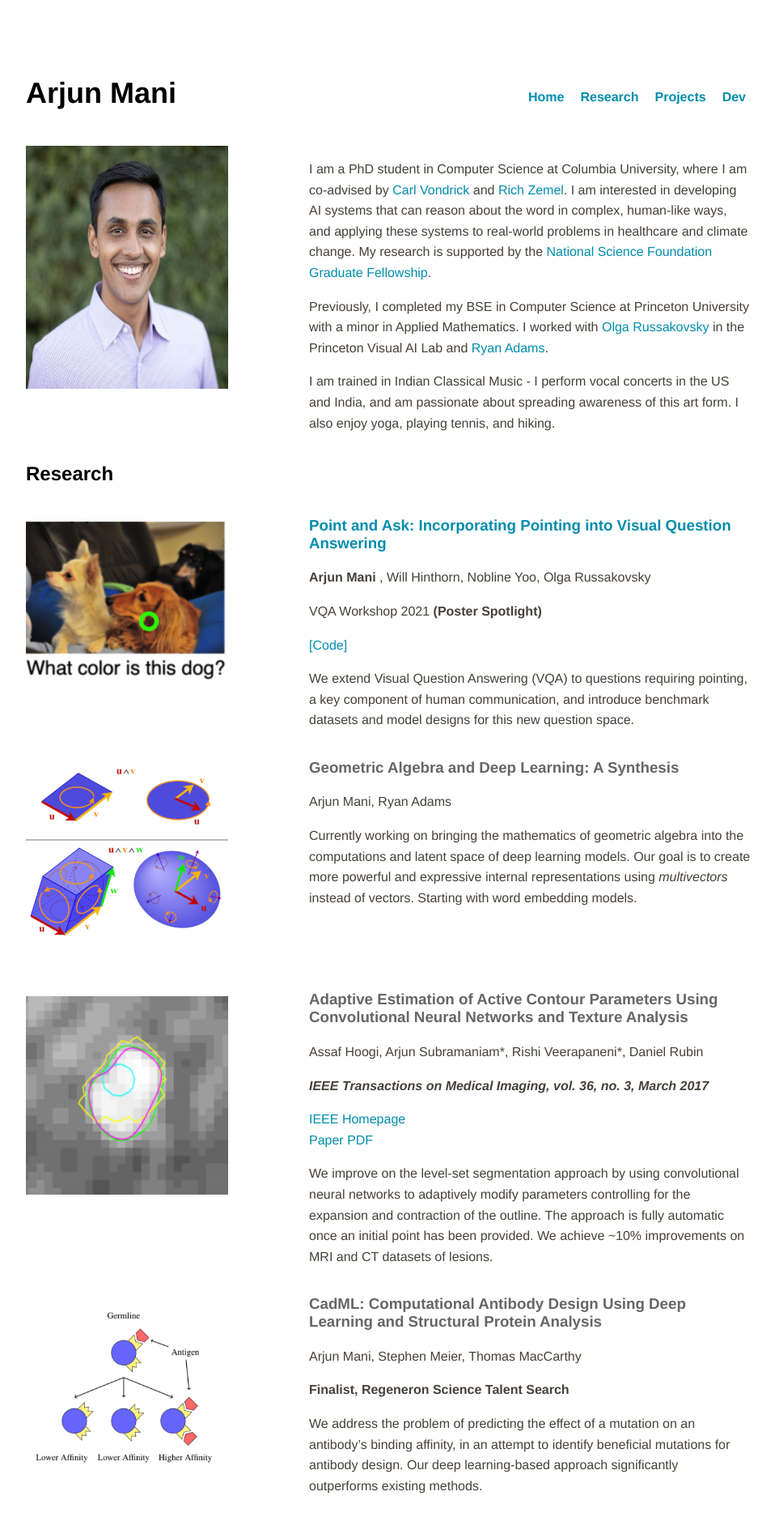
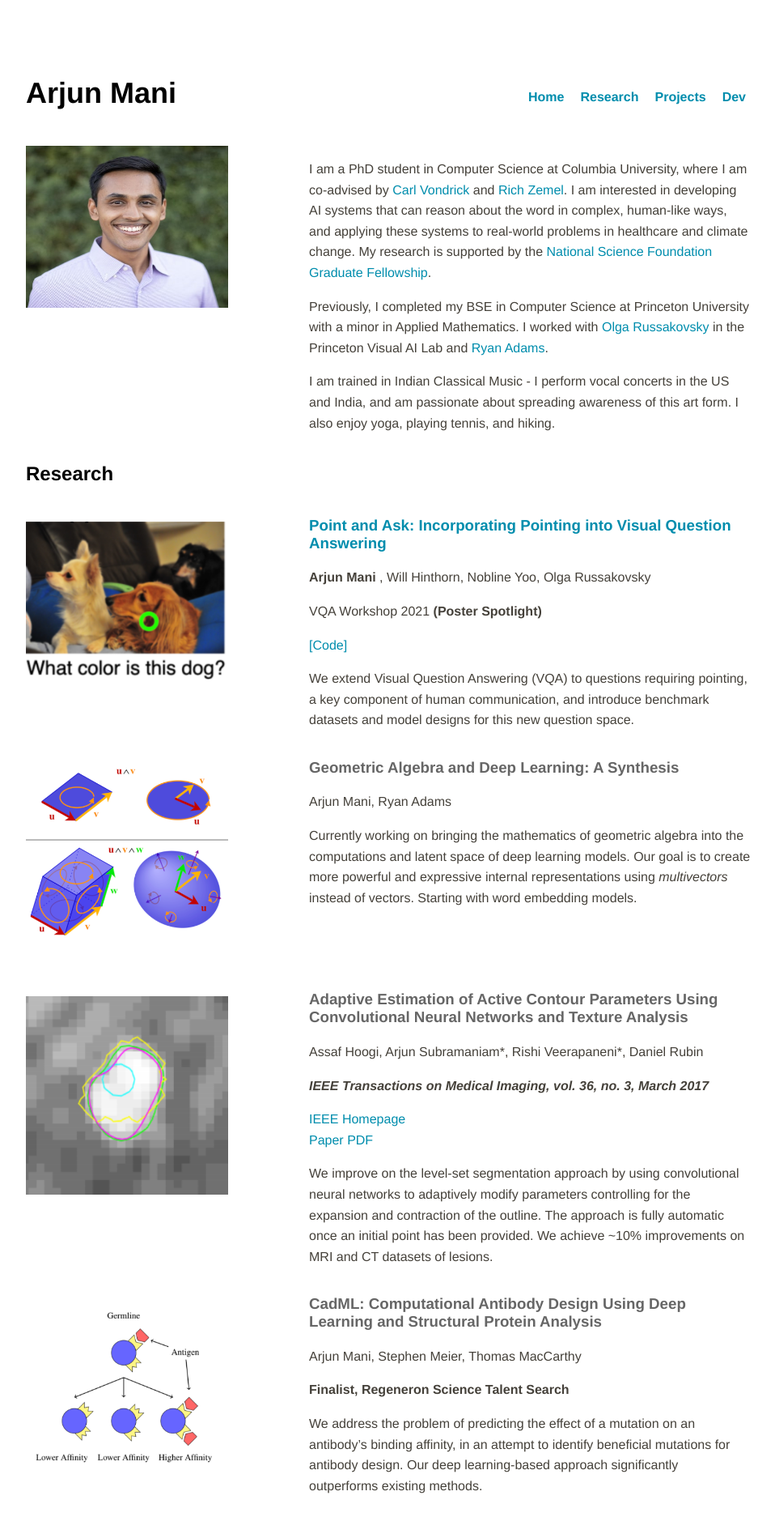
Before and after one commit to arjun-mani/arjun-mani.github.io, a Jekyll site: the page built from index.html, in a window 1280 px wide. Shown: the top 1894 px of the page at 81% size, without its empty margins (160-1118 px from the left). Built offline with Jekyll 4.4.1, drawn with Linux system fonts in a browser that asks for light colours.

Commit message:
Update index.html

```diff
--- a/index.html
+++ b/index.html
@@ -8,7 +8,7 @@
 
 <div class="divTableRow">
 	<div class="divTableCell">
-		<img class="left" src="cuidpic2.jpg" width="200" height="300">
+		<img class="left" src="cuidpic2.jpg" width="200" height="200">
 	</div>
 	<div class="divTableCell">
 		<p> I am a PhD student in Computer Science at Columbia University, where I am co-advised by <a href="http://www.cs.columbia.edu/~vondrick/" target="_blank">Carl Vondrick</a> and <a href="http://www.cs.toronto.edu/~zemel/inquiry/home.php" target="_blank">Rich Zemel</a>. I am interested in developing AI systems that can reason about the word in complex, human-like ways,
```
